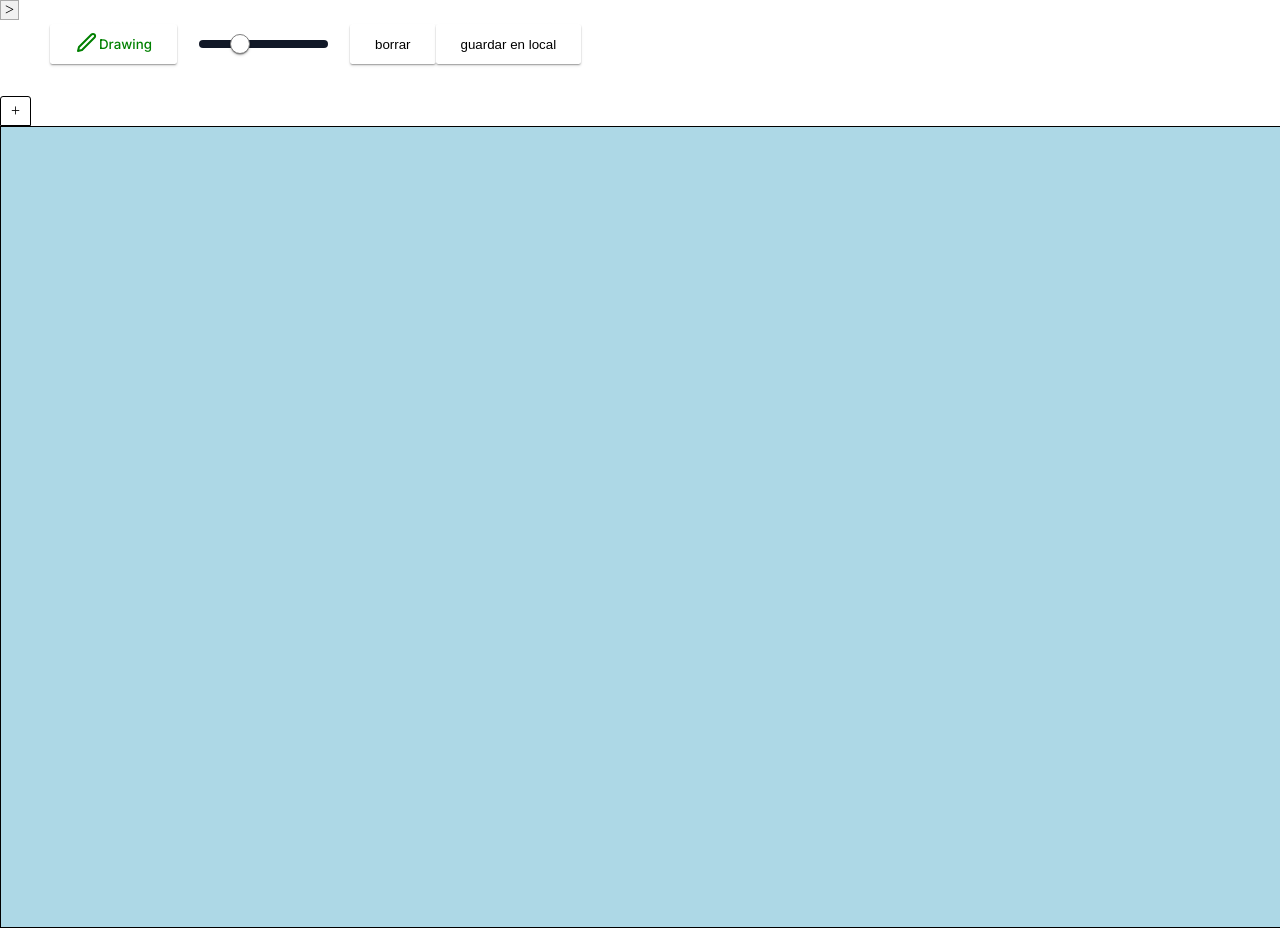
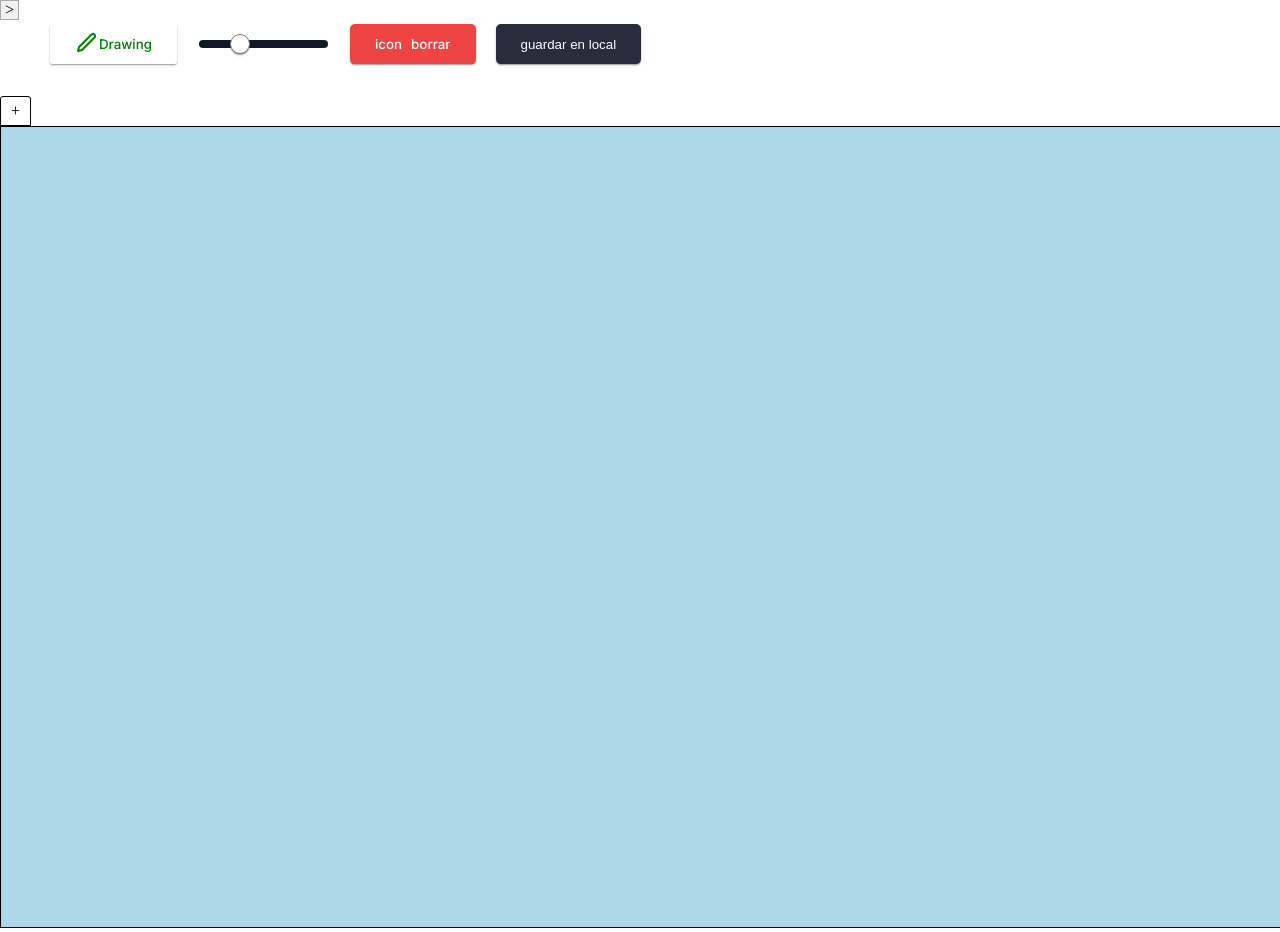
Before and after one commit to kevinu27/OneNote-React-ToDo, a React (Vite) app: page / in a window 1280 px wide. Both pictures are taken after a click on the button "Drawing". Built offline with nearby package versions, Linux system fonts and the light colour scheme.

Commit message:
styling canvas menu

```diff
--- a/src/canvasComponents/CanvasMenu.css
+++ b/src/canvasComponents/CanvasMenu.css
@@ -107,7 +107,7 @@ border: 1px solid gray;
   .delete-button{
     /* border: 2px solid red; */
     height: 40px;
-    background-color: white;
+    background-color: rgb(239, 68, 68);
     border-radius: 2px;
     box-shadow: 0 2px 3px 0 rgb(0 0 0 / 0.1), 0 1px 2px -1px rgb(0 0 0 );
     margin-left: 20px;
@@ -115,18 +115,33 @@ border: 1px solid gray;
     border: none;
     padding-left: 25px;
     padding-right: 25px;
-
+    font-family: 'Inter', -apple-system, BlinkMacSystemFont, 'Segoe UI', Roboto, Oxygen, Ubuntu, Cantarell, sans-serif;
+    font-weight: 500;
+    border-radius: 5px;
+    margin-right: 20px;
   }
 
   .save-button{
     margin: 0px;
     height: 40px;
-    background-color: white;
+    background-color: rgb(39, 45, 60);
     border-radius: 2px;
     box-shadow: 0 2px 3px 0 rgb(0 0 0 / 0.1), 0 1px 2px -1px rgb(0 0 0 );
     /* margin-left: 50px; */
+    color: white;
     outline: none;
     border: none;
     padding-left: 25px;
     padding-right: 25px;
+    border-radius: 5px;
   }
+
+  .deleteButton{
+    display: flex;
+    color: white;
+
+
+  }
+  .delete-icon{
+    margin-right: 9px;
+  }
--- a/src/canvasComponents/CanvasMenu.jsx
+++ b/src/canvasComponents/CanvasMenu.jsx
@@ -46,7 +46,12 @@ function onLocalSaveHandler(e) {
           </div>
         </button>
       { !IsDrawing ? <> <div className='slider-container'> <input type="range"  min='1' max='15' defaultValue='5' onChange={(e) => onSliderHandler(e)} className='slider'/> </div>
-        <button className={`delete-button ${!IsDrawing ? 'delete-button' : 'drawing-button-active'}`} > borrar</button></> : null}
+        <button className={`delete-button ${!IsDrawing ? 'delete-button' : 'drawing-button-active'}`} >
+            <div className='deleteButton'>
+              <div className='delete-icon'>icon</div> borrar
+            </div>
+          </button>
+          </> : null}
         <button className={`save-button  ${!IsDrawing ? 'save-button ' : 'drawing-button'}`}  onClick={onLocalSaveHandler} > guardar en local</button>
       </div>
     </>
--- a/src/canvasComponents/Tabs.css
+++ b/src/canvasComponents/Tabs.css
@@ -3,7 +3,7 @@
 }
 
 .tabs input{
-    border: 1px solid black;
+    border: 0px solid black;
     margin:0;
     margin-top: 2rem;
     border-top-left-radius: 3px 3px;
@@ -26,7 +26,8 @@
 }
 
 .active-tab{
-    border: 3px solid black !important;
+    border: 3px solid black!important;
+    background-color: red;
 }
 
 .addtab {
```
